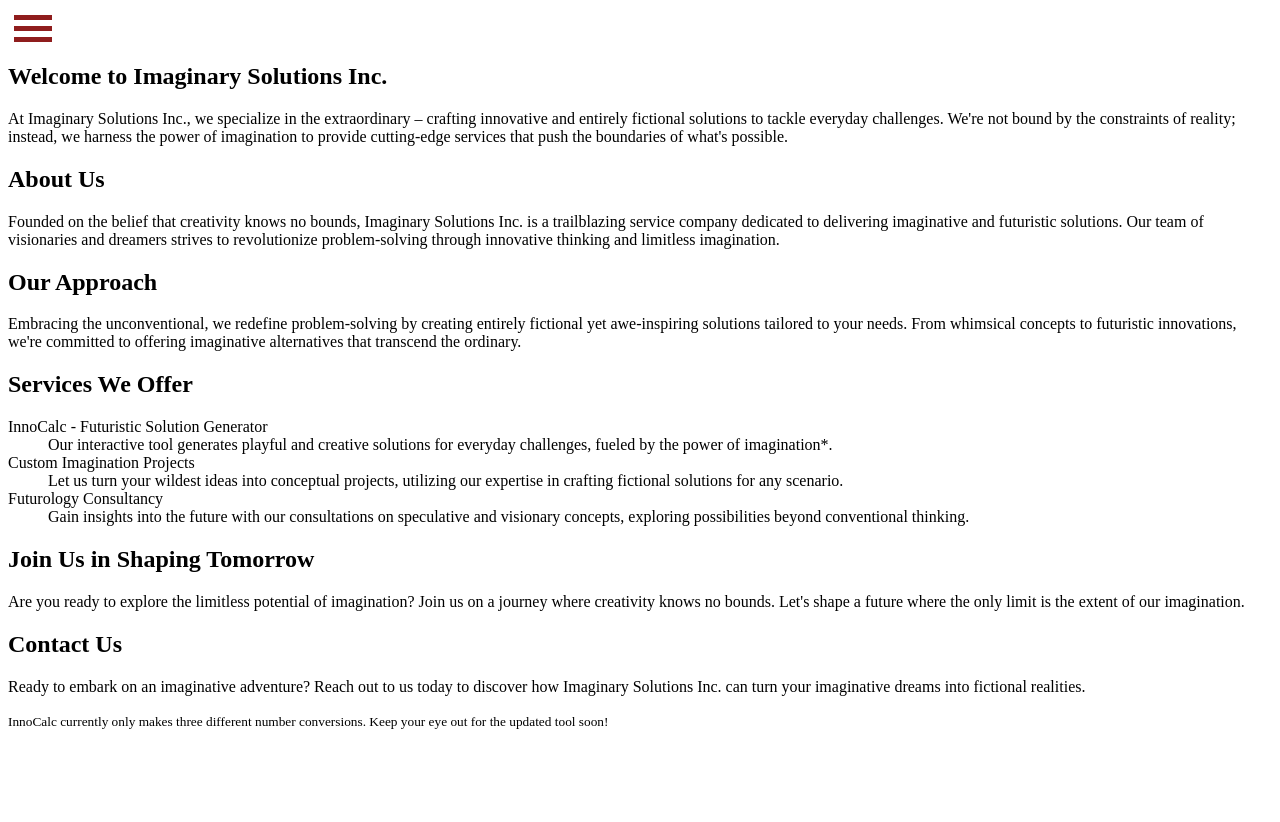
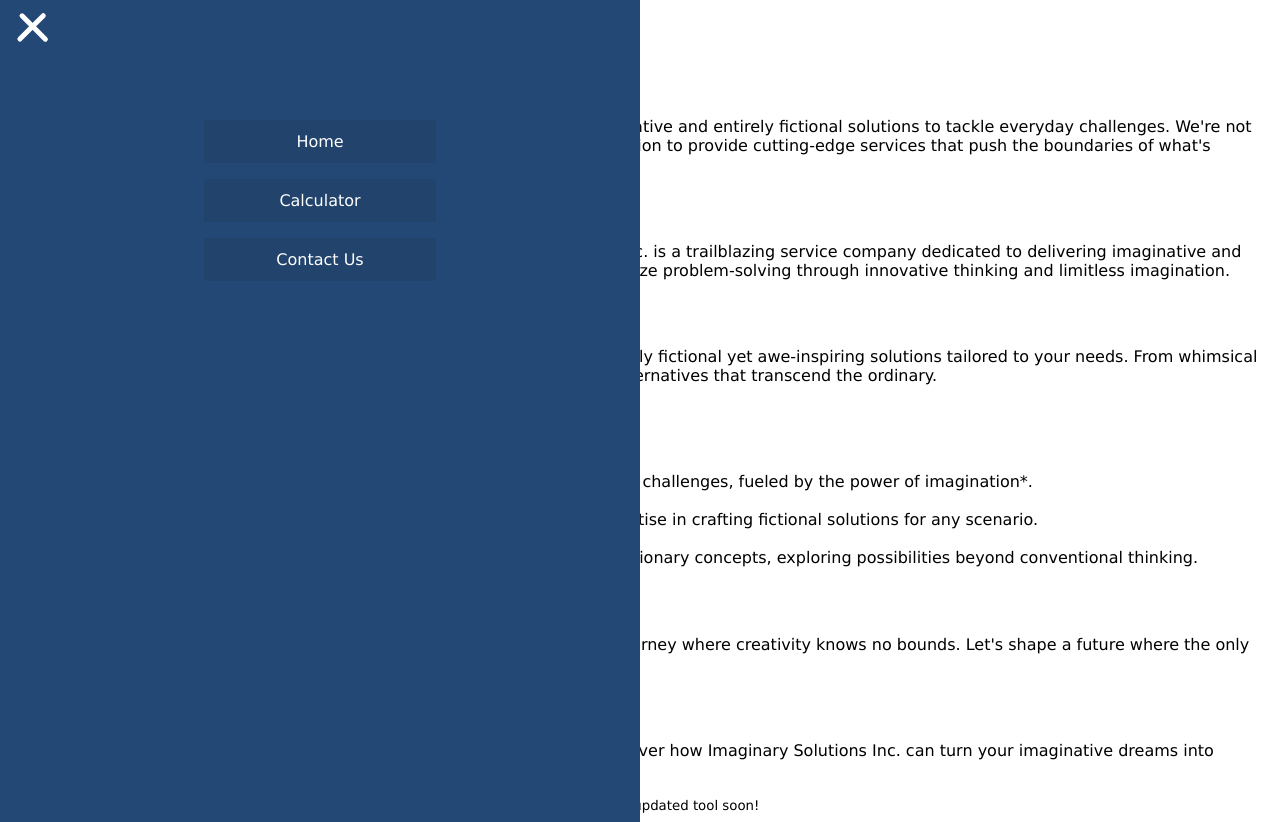
Before and after one commit to nic-gdes/gdes-252-final-project-TatumBaldwin, a plain HTML site: page index.html in a window 1280 px wide. Both pictures are taken after a click on the button 33 px from the left and 25 px from the top of the page. Before the commit the page ends 800 px from the top, so only its background shows below. Drawn offline with Linux system fonts and the light colour scheme.

Commit message:
Ham nav & fonts
- created ham nav
- uploaded Avenir

```diff
--- a/index.html
+++ b/index.html
@@ -6,40 +6,22 @@
     <title>Document</title>
     <link rel="stylesheet" href="./styles/style.css">
     <!-- temporary style - MOVE LATER -->
-    <style>
-        #hamburger {
-            position: relative;
-            display: block;
-            width: 50px;
-            height: 35px;
-            cursor: pointer;
-
-            /* reset box style */
-            appearance: none;
-            background: none;
-            outline: none;
-            border: none;
-        }
-
-        #hamburger .bar, #hamburger:after, #hamburger:before {
-            content: '';
-            display: block;
-            width: 100%;
-            height: 5px;
-            background-color: rgb(143, 29, 29);
-            margin: 6px 0px;
-            transition: 0.4s;
-        }
-    </style>
 </head>
 <body>
     <!-- HEADER-->
     <header>
         <!-- hamburger menu -->
-        <button id="hamburger">
+        <button class="hamburger">
             <div class="bar"></div>
         </button>
+        <nav class="mobile-nav">
+            <a href="./index.html">Home</a>
+            <a href="./calc.html">Calculator</a>
+            <a href="./contact.html">Contact Us</a>
+        </nav>
     </header>
+
+
 
     <!-- MAIN CONTENT -->
     <main>
--- a/scripts/script.js
+++ b/scripts/script.js
@@ -0,0 +1,11 @@
+// make hamburger menu icon turn into X and expand menu
+
+//grab the button and menu block
+const nav_btn = document.querySelector('.hamburger');
+const nav_menu = document.querySelector('.mobile-nav');
+
+// add classes to toggle
+nav_btn.addEventListener('click', function () {
+    nav_btn.classList.toggle('is-active');
+    nav_menu.classList.toggle('is-active');
+})
--- a/styles/style.css
+++ b/styles/style.css
@@ -0,0 +1,101 @@
+
+
+      /* change the font face */
+        @font-face {
+            font-family: 'avenir';
+            src: url(./font/AvenirLTStd-Book.otf);
+            font-style: normal;
+            font-weight: 100;
+        }
+
+        body {
+            font-family: Verdana, 'avenir', Geneva, Tahoma, sans-serif;
+        }
+
+        /* HAMBURGER NAV */
+        /* ham style */
+        .hamburger {
+            position: relative;
+            display: block;
+            width: 50px;
+            cursor: pointer;
+            z-index: 100;
+
+            /* reset default style */
+            appearance: none;
+            background: none;
+            outline: none;
+            border: none;
+        }
+
+        /* creating bars */
+        .hamburger .bar, .hamburger:after, .hamburger:before {
+            content: '';
+            background-color: black;
+            display: block;
+            width: 100%;
+            height: 5px;
+            margin: 6px 0px;
+            transition: 0.4s;
+            border-radius: 50px;
+        }
+
+        /* changing nav to an X */
+        .hamburger.is-active:before {
+            transform: rotate(-45deg) translate(-8px, 6px);
+            background-color: rgb(255, 255, 255);
+        }
+
+        .hamburger.is-active:after {
+            transform: rotate(45deg) translate(-8px, -9px);
+            background-color: rgb(255, 255, 255);
+        }
+
+        .hamburger.is-active .bar {
+            opacity: 0%;
+        }
+
+        /* hamburger nav menu creation */
+        .mobile-nav {
+            position: fixed;
+            display: flex;
+            flex-direction: column;
+            top: 0;
+            left: -100%;
+            width: 50%;
+            min-height: 100vh;
+            display: block;
+            z-index: 98;
+            background-color: #234876;
+            padding-top: 120px;
+            transition: 0.4s;
+        }
+
+        .mobile-nav.is-active {
+            left: 0%;
+        }
+
+       .mobile-nav  a {
+            display: block;
+            text-align: center;
+            width: 100%;
+            max-width: 200px;
+            padding: 12px 16px;
+            margin: 0 auto 16px;
+            background-color: rgb(33, 67, 108);
+
+            color: white;
+            text-decoration: none;
+        }
+
+        /* hover and click styles */
+        .mobile-nav  a:hover {
+            background-color: #2c5b95;
+            transform: scale(1.1);
+        }
+
+        .mobile-nav  a:active {
+            color: rgb(190, 196, 201);
+            background-color: #1c395c;
+            transform: scale(0.9);
+        }
```
Also changed, not shown: calc.html (+8 -2 lines), contact.html (+7 -2 lines), font/AvenirLTStd-Black.otf (added), font/AvenirLTStd-Book.otf (added), font/AvenirLTStd-Roman.otf (added), 1 other file.
